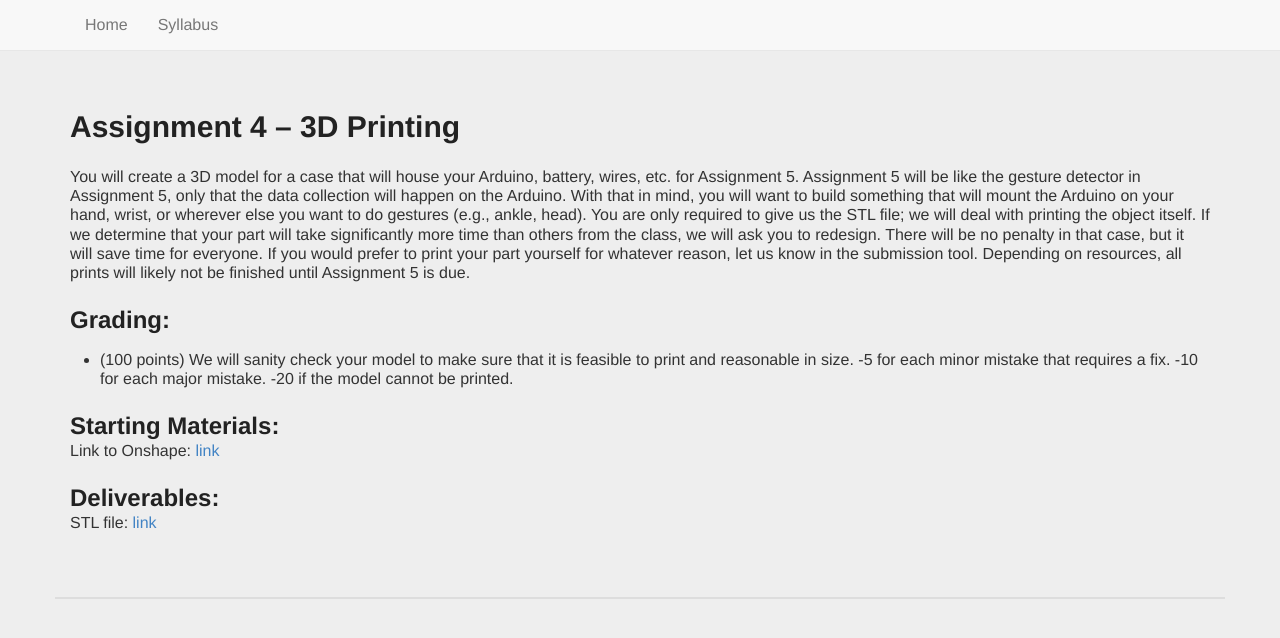
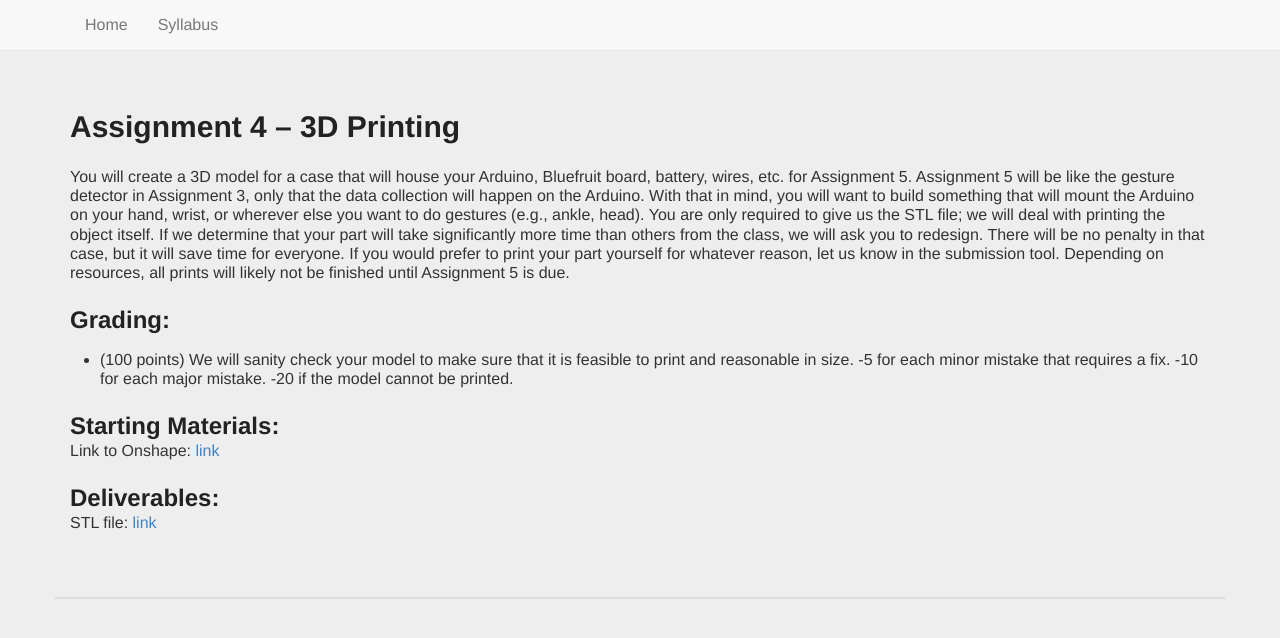
Before and after one commit to mariakakis/mhealth-course, a Jekyll site: the page built from _assignments/assignment4.md, in a window 1280 px wide. Shown: the top 638 px of the page. Built offline with Jekyll 4.4.1, drawn with Linux system fonts in a browser that asks for light colours; some web fonts are replaced.

Commit message:
fixing typos

```diff
--- a/_assignments/assignment4.md
+++ b/_assignments/assignment4.md
@@ -4,7 +4,7 @@
 assigned_class_index: 7
 due_class_index: 8
 summary: |
-    You will create a 3D model for a case that will house your Arduino, battery, wires, etc. for Assignment 5. Assignment 5 will be like the gesture detector in Assignment 5, only that the data collection will happen on the Arduino. With that in mind, you will want to build something that will mount the Arduino on your hand, wrist, or wherever else you want to do gestures (e.g., ankle, head). You are only required to give us the STL file; we will deal with printing the object itself. If we determine that your part will take significantly more time than others from the class, we will ask you to redesign. There will be no penalty in that case, but it will save time for everyone. If you would prefer to print your part yourself for whatever reason, let us know in the submission tool. Depending on resources, all prints will likely not be finished until Assignment 5 is due.
+    You will create a 3D model for a case that will house your Arduino, Bluefruit board, battery, wires, etc. for Assignment 5. Assignment 5 will be like the gesture detector in Assignment 3, only that the data collection will happen on the Arduino. With that in mind, you will want to build something that will mount the Arduino on your hand, wrist, or wherever else you want to do gestures (e.g., ankle, head). You are only required to give us the STL file; we will deal with printing the object itself. If we determine that your part will take significantly more time than others from the class, we will ask you to redesign. There will be no penalty in that case, but it will save time for everyone. If you would prefer to print your part yourself for whatever reason, let us know in the submission tool. Depending on resources, all prints will likely not be finished until Assignment 5 is due.
 grading:
 - (100 points) We will sanity check your model to make sure that it is feasible to print and reasonable in size. -5 for each minor mistake that requires a fix. -10 for each major mistake. -20 if the model cannot be printed.
 starting_materials: |
```
Also changed, not shown: _assignments/assignment5.md (+1 -1 lines).
